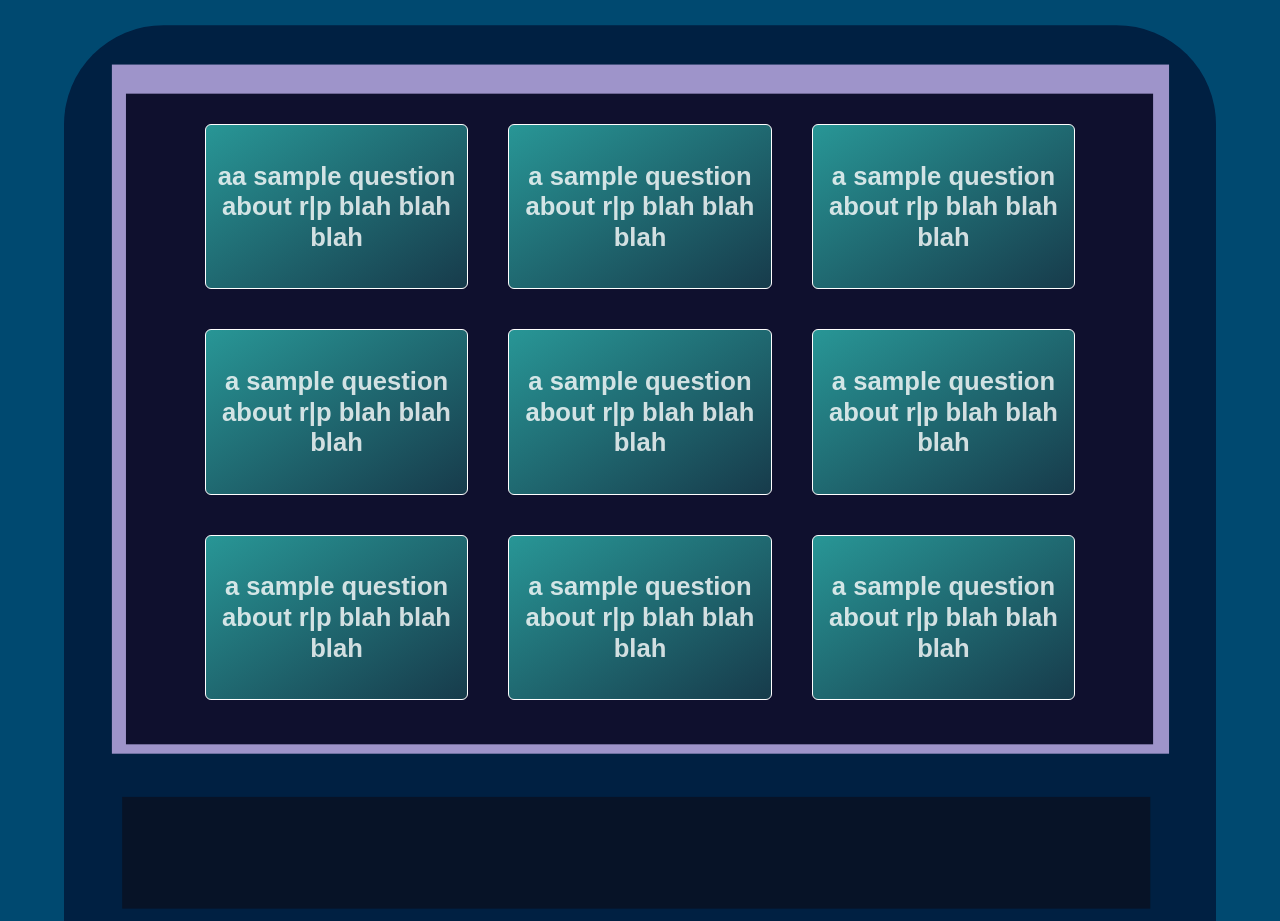
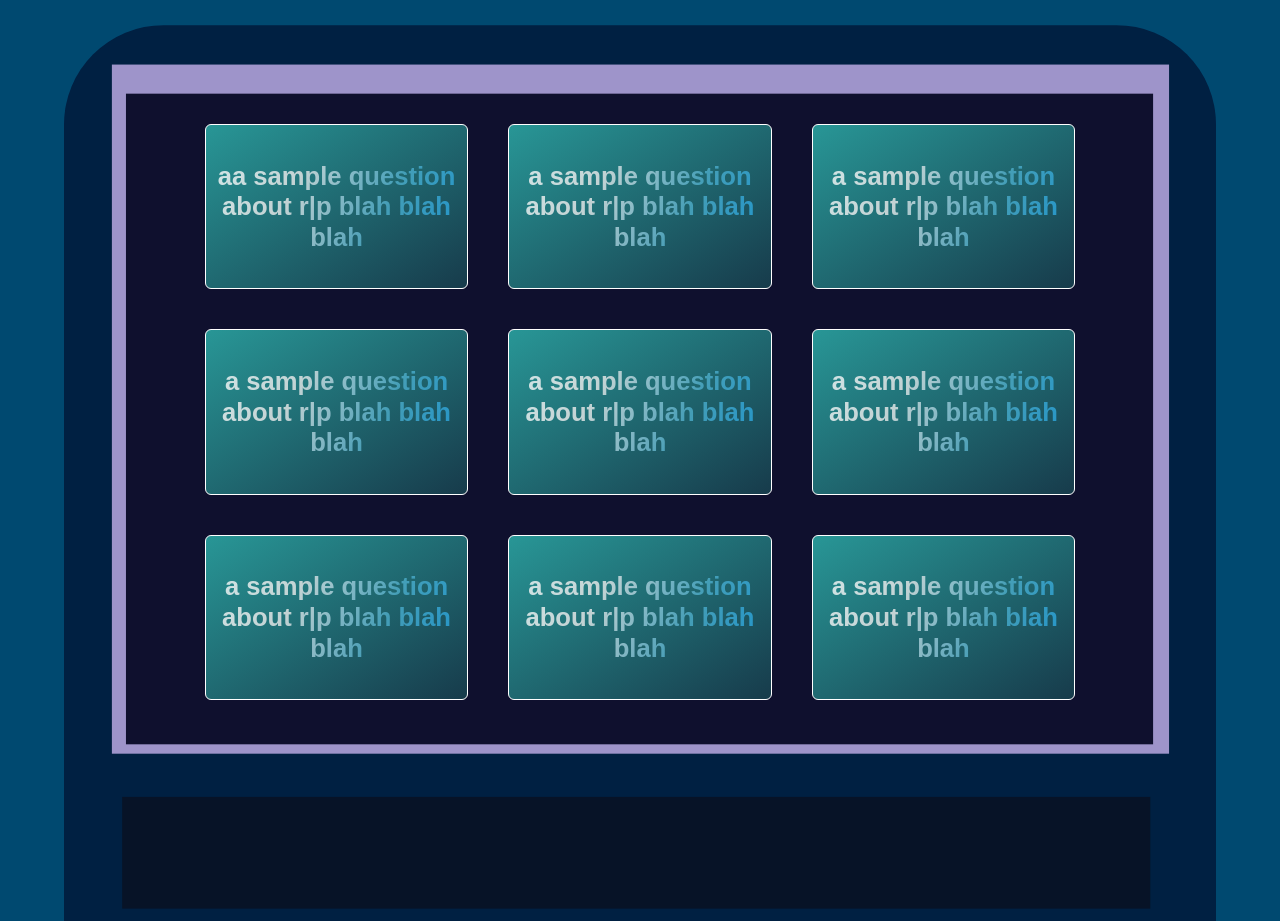
Before and after one commit to ReflectionsProjections/rp-web-2024, a React (Vite) app: page / in a window 1280 px wide. Shown: the part 3700-4621 px from the top of the page. Built offline with nearby package versions, Linux system fonts and the light colour scheme; a web font is replaced by a local one.

Commit message:
Add Gradient Text to FAQ

```diff
--- a/src/components/Home/FAQ.tsx
+++ b/src/components/Home/FAQ.tsx
@@ -1,6 +1,6 @@
-import { Box, Image, Grid, GridItem } from "@chakra-ui/react";
+import { Box, Grid, GridItem } from "@chakra-ui/react";
 import "@fontsource/kufam/900-italic.css";
-import faq_bg from "../../../public/faq_bg.svg";
+import faq_bg from "/faq_bg.svg";
 import PageTitle from "./PageTitle";
 
 const gridItems = [
@@ -89,7 +89,7 @@ export default function FAQ() {
 											border: '1px solid white'
 										}}
 									>
-										<div style={{ opacity: 0.8 , fontSize: '2vw'}}>{item.front}</div>
+										<div style={{ opacity: 0.8 , fontSize: '2vw', background: 'linear-gradient(115deg, #FFFFFF, #EAEAEA, #4EADCA, #1DA6EC)', color: 'transparent', backgroundClip: 'text'}}>{item.front}</div>
 									</Box>
 									<Box
 										position="absolute"
@@ -97,6 +97,7 @@ export default function FAQ() {
 										height="100%"
 										sx={{
 											backfaceVisibility: "hidden",
+											padding: "2px",
 											display: "flex",
 											alignItems: "center",
 											justifyContent: "center",
@@ -108,7 +109,7 @@ export default function FAQ() {
 											lineHeight: '1.2',
 											color: 'white',
 											borderRadius: 'md',
-											border: '1px solid white'
+											border: '0.5px solid white'
 										}}
 									>
 										<div style={{ opacity: 0.8, fontSize: '2vw'}}>{item.back}</div>
```
